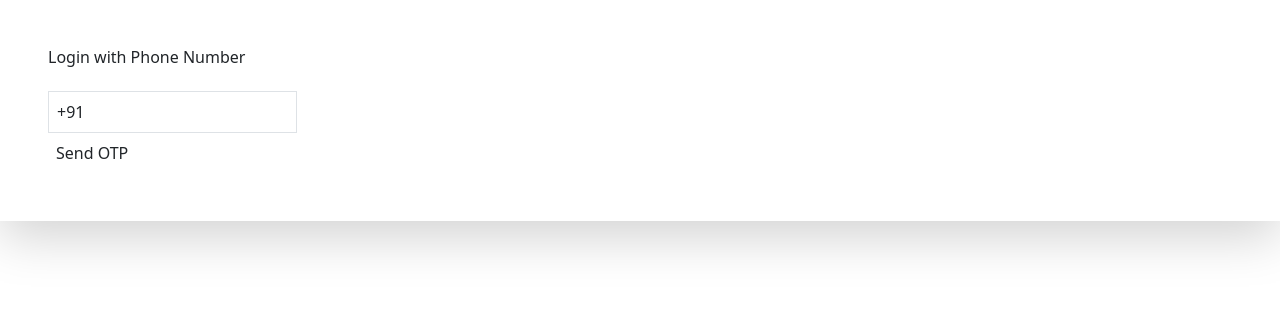
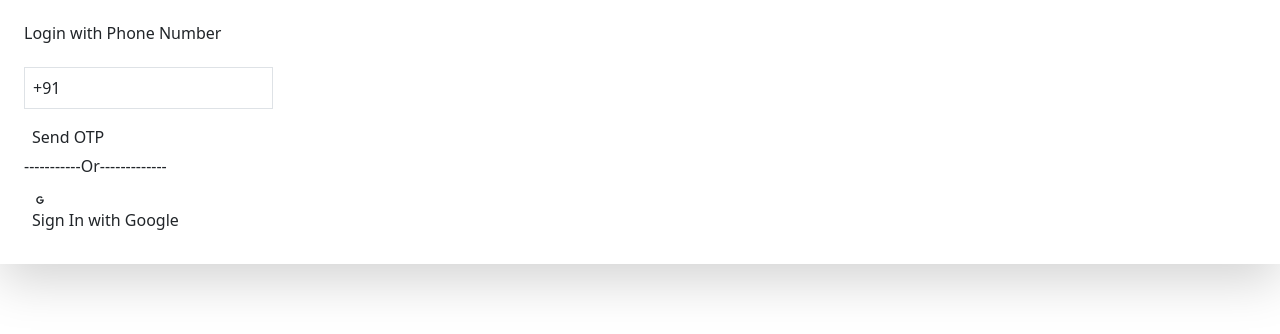
Before and after one commit to bushrajabin/online-shopping, a React (Vite) app: page /PhoneAuth in a window 1280 px wide. Shown: the top 334 px of the page. Built offline with nearby package versions, Linux system fonts and the light colour scheme; no server answers.

Commit message:
Added google auth and profile page

```diff
--- a/src/App.jsx
+++ b/src/App.jsx
@@ -2,6 +2,7 @@ import { useState } from "react";
 import "./App.css";
 import Home from "./components/pages/Home";
 import PhoneAuth from "./components/PhoneAuth";
+import Profile from "./components/Profile";
 import { BrowserRouter, Router, Route, Routes } from "react-router-dom";
 import { ToastContainer } from "react-toastify";
 function App() {
@@ -11,6 +12,7 @@ function App() {
         <Routes>
           <Route path="/" element={<Home />} />
           <Route path="/PhoneAuth" element={<PhoneAuth />} />
+          <Route path="/Profile" element={<Profile />} />
         </Routes>
       </BrowserRouter>
 
--- a/src/components/PhoneAuth.jsx
+++ b/src/components/PhoneAuth.jsx
@@ -1,41 +1,49 @@
 import React, { useState, useEffect } from "react";
-import { auth } from "../firebase/Firebase"; // Ensure this is correctly set up
-import { RecaptchaVerifier, signInWithPhoneNumber } from "firebase/auth";
+import { auth } from "../firebase/Firebase";
+import {
+  RecaptchaVerifier,
+  signInWithPhoneNumber,
+  signInWithPopup,
+  GoogleAuthProvider,
+} from "firebase/auth";
 import { useNavigate } from "react-router-dom";
 import { toast } from "react-toastify";
 import "react-toastify/dist/ReactToastify.css";
-import UserProfile from "./UserProfile";
+import { FaGoogle } from "react-icons/fa";
+
 const PhoneAuth = () => {
   const navigate = useNavigate();
   const [isCodeSent, setIsCodeSent] = useState(false);
   const [mynumber, setMynumber] = useState("+91");
-  const [otp, setOtp] = useState(""); // State to handle OTP input
+  const [otp, setOtp] = useState("");
   const [error, setError] = useState("");
   const [confirmationResult, setConfirmationResult] = useState(null);
-  const [user, setUser] = useState(null); // State to store user information
 
   useEffect(() => {
+    const unsubscribe = auth.onAuthStateChanged((user) => {
+      if (user) {
+        navigate("/profile");
+      }
+    });
+
     window.recaptchaVerifier = new RecaptchaVerifier(
       auth,
       "recaptcha-container",
       {
         size: "normal",
         callback: (response) => {
-          // reCAPTCHA solved, allow signInWithPhoneNumber.
-          // ...
+          // reCAPTCHA solved
         },
         "expired-callback": () => {
-          // Response expired. Ask user to solve reCAPTCHA again.
-          // ...
+          // Response expired
         },
       }
     );
-  }, []);
 
-  // This is for send otp when user type their number
+    return () => unsubscribe();
+  }, [navigate]);
 
   const sendOTP = async () => {
-    // Check if the phone number field is empty
     if (!mynumber || mynumber.length < 10) {
       toast.error("Please enter a valid phone number.");
       return;
@@ -47,17 +55,16 @@ const PhoneAuth = () => {
         mynumber,
         window.recaptchaVerifier
       );
-      toast.success("OTP send on your valid phone Number!");
-      setConfirmationResult(result); // Store confirmation result for later use
+      toast.success("OTP sent to your phone number!");
+      setConfirmationResult(result);
       setIsCodeSent(true);
-      setError(""); // Clear any previous errors
+      setError("");
     } catch (err) {
-      console.log("err : ", err);
+      console.error("Error sending OTP: ", err);
       toast.error("Failed to send OTP. Please try again.");
     }
   };
 
-  // This is for verify otp
   const verifyOTP = async () => {
     if (!confirmationResult) {
       toast.error("OTP not sent. Please request a new OTP.");
@@ -65,32 +72,32 @@ const PhoneAuth = () => {
     }
 
     try {
-      const result = await confirmationResult.confirm(otp);
-      toast.success("congratulations!!");
-      navigate("/"); // Navigate to another page or update the UI as necessary
+      await confirmationResult.confirm(otp);
+      toast.success("Congratulations! You are logged in.");
+      navigate("/profile");
     } catch (error) {
       console.error("Error during OTP verification:", error);
       toast.error("Invalid OTP. Please try again.");
     }
   };
 
-  // FOr logout---
-  const handleLogout = () => {
-    setUser(null);
-    setIsCodeSent(false);
-    setMynumber("+91");
-    setOtp("");
-    setConfirmationResult(null);
+  const googleLogin = async () => {
+    const provider = new GoogleAuthProvider();
+    try {
+      await signInWithPopup(auth, provider);
+      toast.success("Login successful!");
+      navigate("/profile");
+    } catch (error) {
+      console.error("Google login error: ", error);
+      toast.error("Failed to login with Google. Please try again.");
+    }
   };
+
   return (
     <div className="flex flex-col items-center h-screen justify-center ">
-      <div className="bg-white p-5 flex flex-col gap-2 items-center rounded-lg shadow-lg">
-        {error && <p className="text-red-500 my-3 text-xs">{error}</p>}
-
-        {user ? (
-          <UserProfile user={user} onLogout={handleLogout} />
-        ) : (
-          isCodeSent ? (
+      <div className="bg-white p-4 flex flex-col gap-2 items-center rounded-lg shadow-lg">
+        {error && <p className="text-red-500 m-3 text-xs">{error}</p>}
+        {isCodeSent ? (
           <>
             <h1>OTP</h1>
             <input
@@ -109,7 +116,10 @@ const PhoneAuth = () => {
           </>
         ) : (
           <>
-              <h1 className="text-lg font-bold mb-4">Login with Phone Number</h1>
+            <div className=" flex flex-col items-center lg:flex lg:flex-col  lg:items-center lg:p-2">
+              <h1 className="text-lg font-bold mb-4">
+                Login with Phone Number
+              </h1>
               <input
                 type="tel"
                 placeholder="Enter your phone number"
@@ -120,52 +130,23 @@ const PhoneAuth = () => {
               <div id="recaptcha-container"></div>
               <button
                 onClick={sendOTP}
-                className="bg-zinc-200 p-2 w-32 rounded-sm"
+                className="bg-zinc-200 p-2 w-32 mt-2 rounded-sm"
               >
                 Send OTP
               </button>
+            </div>
+
+            <div className="lg:flex lg:flex-col">
+              <h2>-----------Or-------------</h2>
+              <button
+                onClick={googleLogin}
+                className="mt-2 items-center p-2 bg-slate-100 flex flex-row"
+              >
+                <FaGoogle className="size-6 p-1" /> Sign In with Google
+              </button>
+            </div>
           </>
-          )
         )}
-        {/* {isCodeSent ? (
-          <>
-            <h1>OTP</h1>
-            <input
-              type="text"
-              placeholder="Enter OTP"
-              value={otp}
-              onChange={(e) => setOtp(e.target.value)}
-              className="bg-transparent p-2 outline-none xl:bg-transparent xl:p-2 xl:font-mono w-full rounded-md border border-gray-300 mt-3"
-            />
-
-            <button
-              onClick={verifyOTP}
-              className="bg-zinc-200 p-2 w-32 rounded-sm mt-3"
-            >
-              Verify OTP
-            </button>
-          </>
-        ) : (
-          <>
-            <h1 className="text-lg font-bold mb-4">Login with Phone Number</h1>
-            <input
-              type="tel"
-              placeholder="Enter your phone number"
-              value={mynumber}
-              onChange={(e) => setMynumber(e.target.value)}
-              className="bg-black-600 p-2 outline-none xl:bg-transparent xl:p-2 xl:font-mono w-full rounded-md border border-gray-300"
-            />
-
-            <div id="recaptcha-container"></div>
-
-            <button
-              onClick={sendOTP}
-              className="bg-zinc-200 p-2 w-32 rounded-sm"
-            >
-              Send OTP
-            </button>
-          </>
-        )} */}
       </div>
     </div>
   );
--- /dev/null
+++ b/src/components/Profile.jsx
@@ -0,0 +1,36 @@
+import React from "react";
+import { auth } from "../firebase/Firebase";
+import { useNavigate } from "react-router-dom";
+
+const Profile = () => {
+  const navigate = useNavigate();
+
+  const handleLogout = async () => {
+    try {
+      await auth.signOut();
+      navigate("/");
+    } catch (error) {
+      console.error("Logout error: ", error);
+    }
+  };
+
+  return (
+    <div className="flex flex-col items-center h-screen justify-center">
+      <div className="bg-white p-4 flex flex-col gap-2 items-center rounded-lg shadow-lg">
+        <h1 className="text-lg font-bold mb-4">User Profile</h1>
+        <p>
+          Welcome,{" "}
+          {auth.currentUser ? auth.currentUser.displayName || "User" : "Guest"}!
+        </p>
+        <button
+          onClick={handleLogout}
+          className="bg-red-500 p-2 text-white rounded-sm mt-4"
+        >
+          Logout
+        </button>
+      </div>
+    </div>
+  );
+};
+
+export default Profile;
--- a/src/components/UserProfile.jsx
+++ /dev/null
@@ -1,33 +0,0 @@
-// src/components/UserProfile.js
-import React from "react";
-import { toast } from "react-toastify";
-import { auth } from "../firebase/Firebase";
-
-const UserProfile = ({ user, onLogout }) => {
-  const handleLogout = async () => {
-    try {
-      await auth.signOut();
-      toast.success("Logged out successfully.");
-      onLogout(); // Call the parent function to update the state
-    } catch (error) {
-      console.error("Error during logout:", error);
-      toast.error("Failed to logout. Please try again.");
-    }
-  };
-
-  return (
-    <div className="flex flex-col items-center">
-      <h1 className="text-lg font-bold mb-4">User Profile</h1>
-      <p>Phone Number: {user.phoneNumber}</p>
-      {/* Display other user information as needed */}
-      <button
-        onClick={handleLogout}
-        className="bg-zinc-200 p-2 w-32 rounded-sm mt-3"
-      >
-        Logout
-      </button>
-    </div>
-  );
-};
-
-export default UserProfile;
```
Also changed, not shown: src/components/pages/Home.jsx (line endings or trailing spaces), 1 other file (tests, documents, lock files or other folders). Lines whose indentation alone changed are shown as unchanged.
